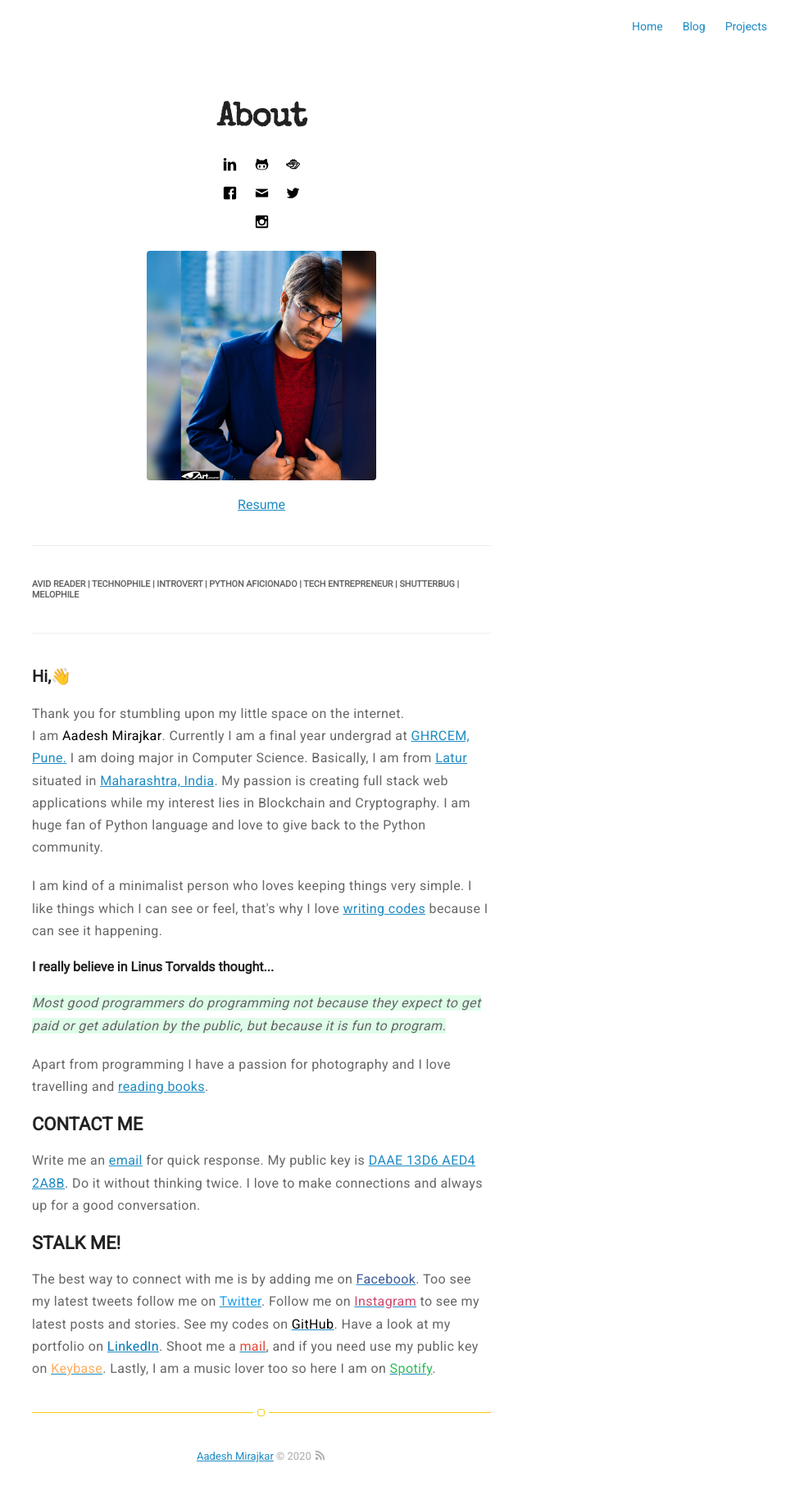
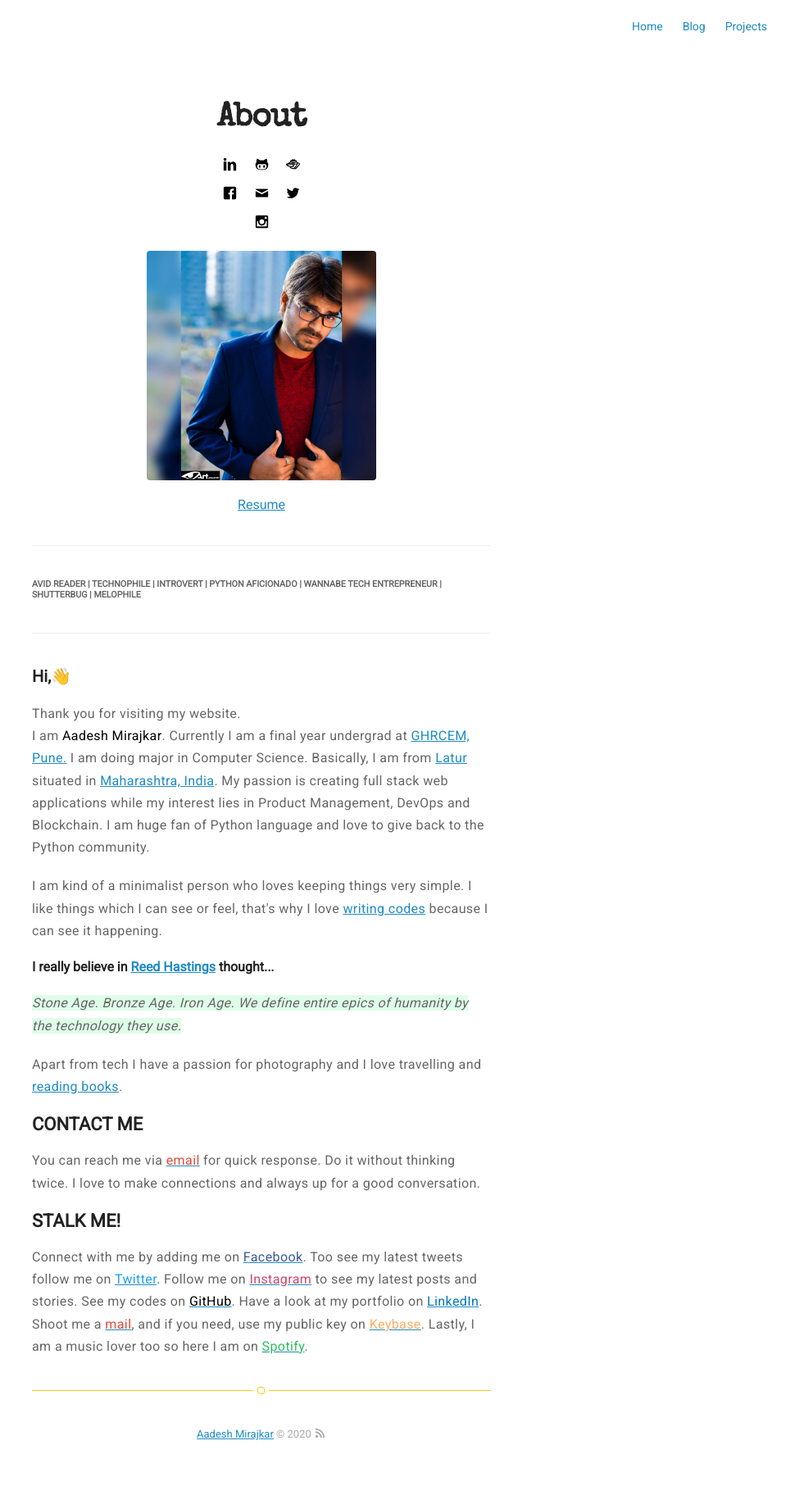
Before and after one commit to captainaadesh/captainaadesh.github.io, a Jekyll site: the page built from about.md, in a window 1280 px wide. Shown: the whole page at 82% size, without its empty margins (321-1280 px from the left). Built offline with Jekyll 4.4.1, drawn with Linux system fonts in a browser that asks for light colours; after the commit the page ends 1797 px from its top, so only the background shows below that.

Commit message:
about me modified

```diff
--- a/about.md
+++ b/about.md
@@ -5,28 +5,29 @@ layout: page
 ![Profile Image]({{ site.url }}/{{ site.picture }})
 <center><a target="_blank" href="https://github.com/captainaadesh/Resume/blob/master/aadesh_resume.pdf">Resume</a></center>
 <hr/>
-<h6><b>AVID READER | TECHNOPHILE | INTROVERT | PYTHON AFICIONADO | TECH ENTREPRENEUR |  SHUTTERBUG | MELOPHILE</b></h6>
+<h6><b>AVID READER | TECHNOPHILE | INTROVERT | PYTHON AFICIONADO | WANNABE TECH ENTREPRENEUR |  SHUTTERBUG | MELOPHILE</b></h6>
 <hr/>
 <h3>Hi,👋</h3>
-<p>Thank you for stumbling upon my little space on the internet. <br> I am <strong>Aadesh Mirajkar</strong>. Currently I am a final year undergrad at <a target="_blank" href="http://ghrcem.raisoni.net">GHRCEM, Pune.</a> I am doing major in Computer Science. Basically, I am from <a target="_blank" href="https://en.wikipedia.org/wiki/Latur">Latur</a> situated
-in <a target="_blank" href="https://en.wikipedia.org/wiki/Maharashtra">Maharashtra, India</a>. My passion is creating full stack web applications while my interest lies in Blockchain and Cryptography. I am huge fan of Python language and love to give back to the Python community.</p><p>I am kind of a minimalist person who loves keeping things very simple. I like things which I can see or feel, that's why I love <a href="https://github.com/captainaadesh">writing codes</a> because I can see it happening.</p>
+<p>Thank you for visiting my website. <br> I am <strong>Aadesh Mirajkar</strong>. Currently I am a final year undergrad at <a target="_blank" href="http://ghrcem.raisoni.net">GHRCEM, Pune.</a> I am doing major in Computer Science. Basically, I am from <a target="_blank" href="https://en.wikipedia.org/wiki/Latur">Latur</a> situated
+in <a target="_blank" href="https://en.wikipedia.org/wiki/Maharashtra">Maharashtra, India</a>. My passion is creating full stack web applications while my interest lies in Product Management, DevOps and Blockchain. I am huge fan of Python language and love to give back to the Python community.</p><p>I am kind of a minimalist person who loves keeping things very simple. I like things which I can see or feel, that's why I love <a href="https://github.com/captainaadesh">writing codes</a> because I can see it happening.</p>
 
-<h4>I really believe in Linus Torvalds thought...</h4>
-<span class="evidence"><i>Most good programmers do programming not because they expect to get paid or get adulation by the public, but because it is fun to program.</i></span>
+<h4>I really believe in <a target="_blank" href="https://en.wikipedia.org/wiki/Reed_Hastings">Reed Hastings</a> thought...</h4>
+<span class="evidence"><i> Stone Age. Bronze Age. Iron Age. We define entire epics of humanity by the technology they use.
+</i></span>
 
 
-<p> Apart from programming I have a passion for photography and I love travelling and <a target="_blank" href="https://www.goodreads.com/user/show/80093512-aadesh-mirajkar">reading books</a>.
+<p> Apart from tech I have a passion for photography and I love travelling and <a target="_blank" href="https://www.goodreads.com/user/show/80093512-aadesh-mirajkar">reading books</a>.
 
 <h2>CONTACT ME</h2>
 
-<p> Write me an <a href="mailto:mirajkaraadesh@gmail.com">email</a> for quick response. My public key is <a target="_blank" href="https://keybase.io/aadesh">DAAE 13D6 AED4 2A8B</a>. Do it without thinking twice. I love to make connections and always up for a good conversation.</p>
+<p>You can reach me via <a href="mailto:mirajkaraadesh@gmail.com"><span style="color:#dd4b39">email</span></a> for quick response. Do it without thinking twice. I love to make connections and always up for a good conversation.</p>
 
 <h2>STALK ME!</h2>
 
-<p>The best way to connect with me is by adding me on <a target="_blank" href="https://facebook.com/captainaadesh"><span style="color:#3b5998">Facebook</span></a>.
+<p>Connect with me by adding me on <a target="_blank" href="https://facebook.com/captainaadesh"><span style="color:#3b5998">Facebook</span></a>.
 Too see my latest tweets follow me on <a target="_blank" href="https://twitter.com/captainaadesh"><span style="color:#1da1f2">Twitter</span></a>.
 Follow me on <a target="_blank" href="https://www.instagram.com/captainaadesh"><span style="color:#cd486b">Instagram</span></a> to see my latest posts and stories.
 See my codes on <a target="_blank" href="https://github.com/captainaadesh"><span style="color:#000000">GitHub</span></a>.
 Have a look at my portfolio on <a target="_blank" href="https://www.linkedin.com/in/aadesh-mirajkar"><span style="color:#0077b5">LinkedIn</span></a>.
-Shoot me a <a target="_blank" href="mailto:mirajkaraadesh@gmail.com"><span style="color:#dd4b39">mail</span></a>, and if you need use my public key on <a target="_blank" href="https://keybase.io/aadesh"><span style="color:#ffad60">Keybase</span></a>.
+Shoot me a <a target="_blank" href="mailto:mirajkaraadesh@gmail.com"><span style="color:#dd4b39">mail</span></a>, and if you need, use my public key on <a target="_blank" href="https://keybase.io/aadesh"><span style="color:#ffad60">Keybase</span></a>.
 Lastly, I am a music lover too so here I am on <a target="_blank" href="https://open.spotify.com/user/31jtytdlkkfhijhnt5vmyfplgsf4"><span style="color:#2ebd59">Spotify</span></a>.
```
